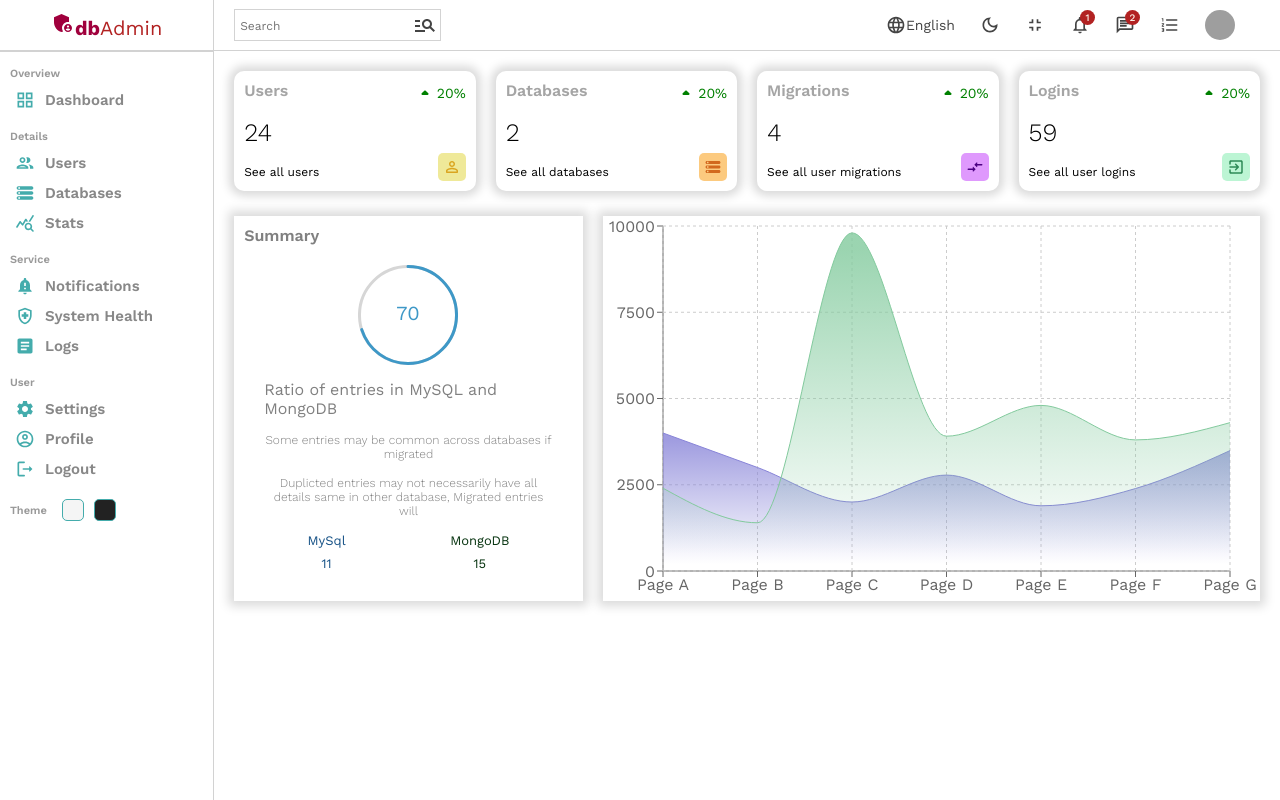
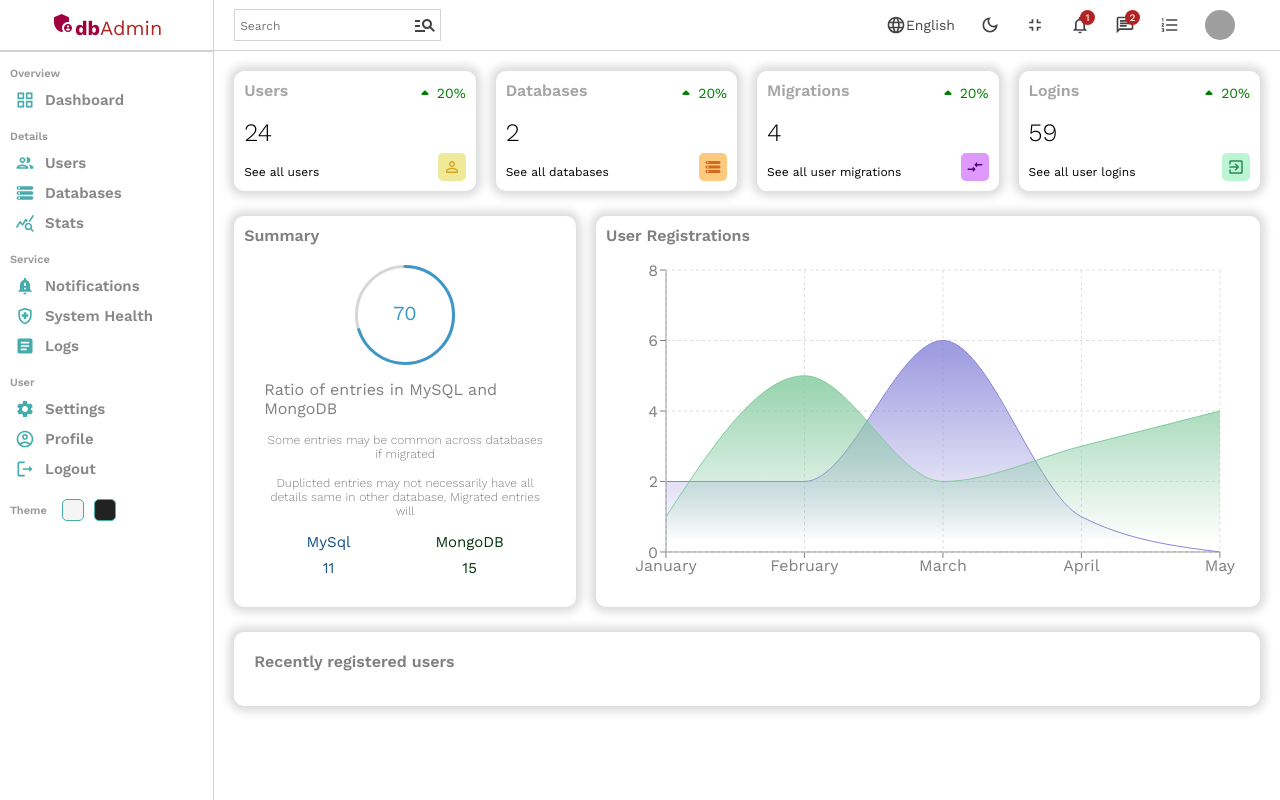
Before and after one commit to AnkurDesai11/adminportal, a React (Create React App) app: page / in a window 1280 px wide. Built offline with nearby package versions, Linux system fonts and the light colour scheme; grey boxes are pictures that could not be loaded.

Commit message:
completed Charts component UI

```diff
--- a/src/components/chart/Chart.jsx
+++ b/src/components/chart/Chart.jsx
@@ -2,71 +2,36 @@ import "./chart.scss"
 import { AreaChart, Area, XAxis, YAxis, CartesianGrid, Tooltip, ResponsiveContainer } from 'recharts';
 
 const data = [
-    {
-        name: 'Page A',
-        uv: 4000,
-        pv: 2400,
-        amt: 2400,
-    },
-    {
-        name: 'Page B',
-        uv: 3000,
-        pv: 1398,
-        amt: 2210,
-    },
-    {
-        name: 'Page C',
-        uv: 2000,
-        pv: 9800,
-        amt: 2290,
-    },
-    {
-        name: 'Page D',
-        uv: 2780,
-        pv: 3908,
-        amt: 2000,
-    },
-    {
-        name: 'Page E',
-        uv: 1890,
-        pv: 4800,
-        amt: 2181,
-    },
-    {
-        name: 'Page F',
-        uv: 2390,
-        pv: 3800,
-        amt: 2500,
-    },
-    {
-        name: 'Page G',
-        uv: 3490,
-        pv: 4300,
-        amt: 2100,
-    },
+    { name: "January", MySQLusers: 2, MongoDBusers: 1, },
+    { name: "February", MySQLusers: 2, MongoDBusers: 5, },
+    { name: "March", MySQLusers: 6, MongoDBusers: 2, },
+    { name: "April", MySQLusers: 1, MongoDBusers: 3, },
+    { name: "May", MySQLusers: 0, MongoDBusers: 4, },
 ];
 
 const Chart = () => {
     return (
-        <div className='chart'><ResponsiveContainer width="100%" height="100%">
+        <div className='chart'>
+            <div className="title">User Registrations</div>
+            <ResponsiveContainer width="100%" aspect={2 / 1}>
                 <AreaChart width={730} height={250} data={data}
                     margin={{ top: 10, right: 30, left: 0, bottom: 0 }}>
                     <defs>
-                    <linearGradient id="colorUv" x1="0" y1="0" x2="0" y2="1">
+                        <linearGradient id="mysql" x1="0" y1="0" x2="0" y2="1">
                             <stop offset="5%" stopColor="#8884d8" stopOpacity={0.8} />
                             <stop offset="95%" stopColor="#8884d8" stopOpacity={0} />
                         </linearGradient>
-                    <linearGradient id="colorPv" x1="0" y1="0" x2="0" y2="1">
+                        <linearGradient id="mongo" x1="0" y1="0" x2="0" y2="1">
                             <stop offset="5%" stopColor="#82ca9d" stopOpacity={0.8} />
                             <stop offset="95%" stopColor="#82ca9d" stopOpacity={0} />
                         </linearGradient>
                     </defs>
-                <XAxis dataKey="name" />
-                <YAxis />
-                <CartesianGrid strokeDasharray="3 3" />
+                    <XAxis dataKey="name" stroke="gray" />
+                    <YAxis stroke="gray" />
+                    <CartesianGrid strokeDasharray="3 3" className="chartGrid" />
                     <Tooltip />
-                <Area type="monotone" dataKey="uv" stroke="#8884d8" fillOpacity={1} fill="url(#colorUv)" />
-                <Area type="monotone" dataKey="pv" stroke="#82ca9d" fillOpacity={1} fill="url(#colorPv)" />
+                    <Area type="monotone" dataKey="MySQLusers" stroke="#8884d8" fillOpacity={1} fill="url(#mysql)" />
+                    <Area type="monotone" dataKey="MongoDBusers" stroke="#82ca9d" fillOpacity={1} fill="url(#mongo)" />
                 </AreaChart>
             </ResponsiveContainer></div>
     )
--- a/src/components/chart/chart.scss
+++ b/src/components/chart/chart.scss
@@ -3,4 +3,16 @@
     box-shadow: 0px 0px 10px 5px rgba(0, 0, 0, 0.15);
     -webkit-box-shadow: 0px 0px 10px 5px rgba(0, 0, 0, 0.15);
     -moz-box-shadow: 0px 0px 10px 5px rgba(0, 0, 0, 0.15);
+    padding: 10px;
+    color: gray;
+    border-radius: 10px;
+
+    .title {
+        margin-bottom: 15px;
+        font-weight: 600;
+    }
+
+    .chartGrid {
+        stroke: rgb(222, 222, 222);
+    }
 }
--- a/src/components/featured/featured.scss
+++ b/src/components/featured/featured.scss
@@ -4,6 +4,7 @@
     -webkit-box-shadow: 0px 0px 10px 5px rgba(0, 0, 0, 0.15);
     -moz-box-shadow: 0px 0px 10px 5px rgba(0, 0, 0, 0.15);
     padding: 10px;
+    border-radius: 10px;
 
     .top {
         display: flex;
@@ -52,7 +53,7 @@
                 text-align: center;
 
                 .itemTitle {
-                    font-size: 13px;
+                    font-size: 15px;
                     justify-content: center;
                 }
 
@@ -60,7 +61,7 @@
                     display: flex;
                     align-items: center;
                     margin-top: 8px;
-                    font-size: 13px;
+                    font-size: 15px;
                     justify-content: center;
                 }
 
--- a/src/pages/home/Home.jsx
+++ b/src/pages/home/Home.jsx
@@ -22,6 +22,11 @@ const Home = () => {
                     <Featured />
                     <Chart />
                 </div>
+                <div className="listContainer">
+                    <div className="listTitle">
+                        Recently registered users
+                    </div>
+                </div>
             </div>
         </div>
     )
--- a/src/pages/home/home.scss
+++ b/src/pages/home/home.scss
@@ -15,4 +15,19 @@
     .charts {
         padding: 5px 20px;
     }
+
+    .listContainer {
+        box-shadow: 0px 0px 10px 5px rgba(0, 0, 0, 0.15);
+        -webkit-box-shadow: 0px 0px 10px 5px rgba(0, 0, 0, 0.15);
+        -moz-box-shadow: 0px 0px 10px 5px rgba(0, 0, 0, 0.15);
+        padding: 20px;
+        margin: 20px;
+        border-radius: 10px;
+
+        .listTitle {
+            font-weight: 600;
+            color: gray;
+            margin-bottom: 15px;
+        }
+    }
 }
```
Lines whose indentation alone changed are shown as unchanged.
